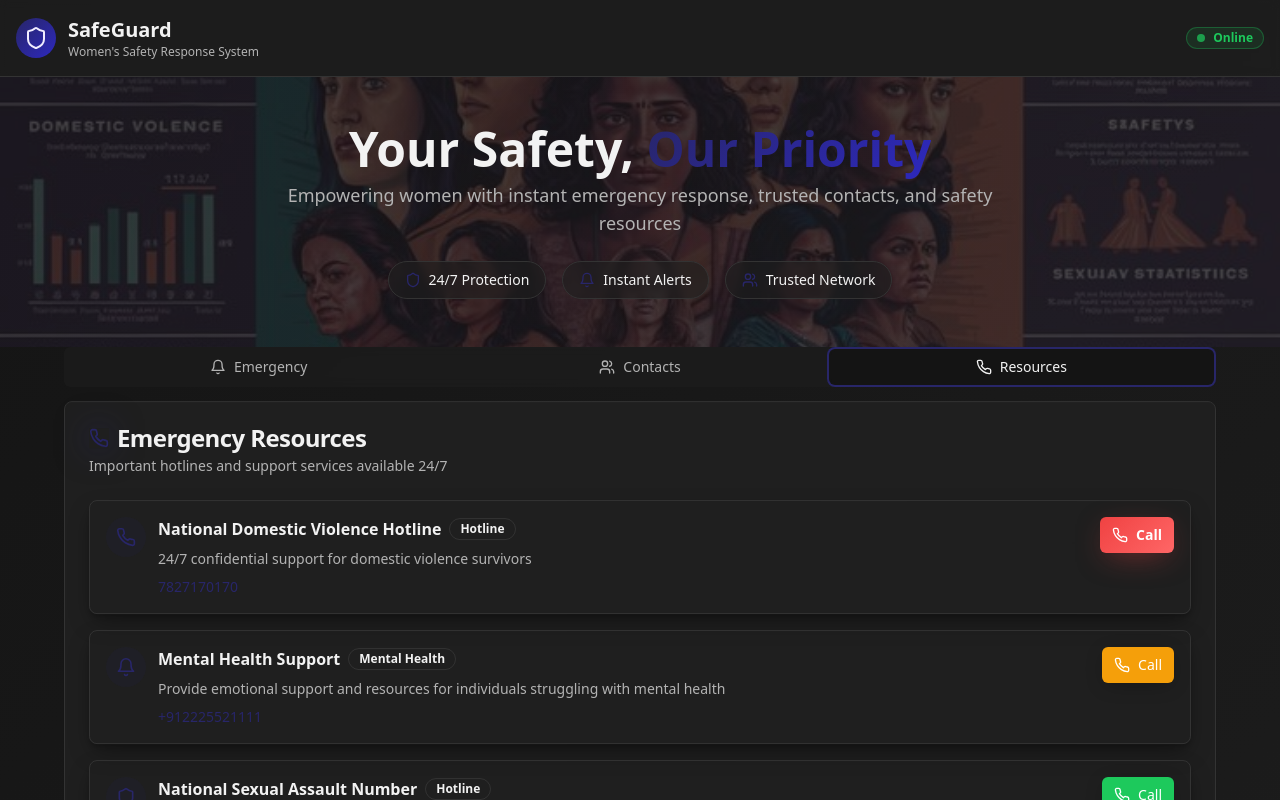
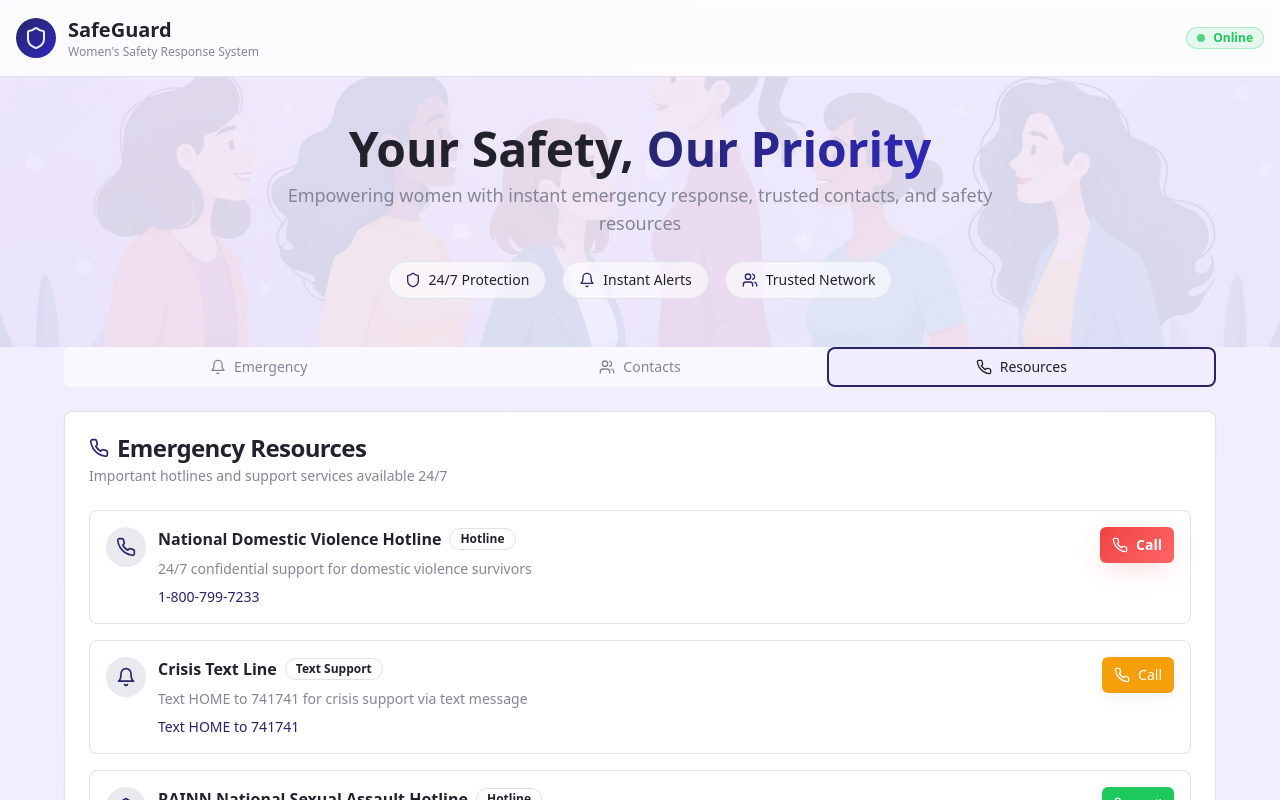
Before and after one commit to Manvi0408/cab-safety-alert-system, a React (Vite) app: page / in a window 1280 px wide. Both pictures are taken after a click on the tab "Resources". Shown: the top 800 px of the page. Built offline with nearby package versions, Linux system fonts and the light colour scheme.

Commit message:
Reverted to commit e7449286e9559caa384ea8c601632b3d16b726ca

```diff
--- a/src/components/EmergencyButton.tsx
+++ b/src/components/EmergencyButton.tsx
@@ -102,7 +102,7 @@ const EmergencyButton = () => {
         <div className="grid grid-cols-2 gap-3 pt-4 border-t">
           <Button variant="outline" size="sm" className="flex items-center gap-2">
             <Phone className="h-4 w-4" />
-            Call 911
+            Call 100
           </Button>
           <Button variant="outline" size="sm" className="flex items-center gap-2">
             <Shield className="h-4 w-4" />
--- a/src/components/EmergencyContacts.tsx
+++ b/src/components/EmergencyContacts.tsx
@@ -16,8 +16,8 @@ interface EmergencyContact {
 
 const EmergencyContacts = () => {
   const [contacts, setContacts] = useState<EmergencyContact[]>([
-    { id: "1", name: "Sarah Johnson", phone: "(555) 123-4567", relationship: "Sister" },
-    { id: "2", name: "Mom", phone: "(555) 987-6543", relationship: "Mother" },
+    { id: "1", name: "Khushi Sharma", phone: "9599722152", relationship: "Friend" },
+    { id: "2", name: "Mom", phone: "9968502412", relationship: "Mother" },
   ]);
 
   const [isAdding, setIsAdding] = useState(false);
--- a/src/components/SafetyResources.tsx
+++ b/src/components/SafetyResources.tsx
@@ -8,23 +8,23 @@ const SafetyResources = () => {
     {
       title: "National Domestic Violence Hotline",
       description: "24/7 confidential support for domestic violence survivors",
-      phone: "7827170170",
+      phone: "1-800-799-7233",
       type: "Hotline",
       icon: Phone,
       variant: "emergency" as const,
     },
     {
-      title: "Mental Health Support",
-      description: "Provide emotional support and resources for individuals struggling with mental health",
-      phone: "+912225521111",
-      type: "Mental Health",
+      title: "Crisis Text Line",
+      description: "Text HOME to 741741 for crisis support via text message",
+      phone: "Text HOME to 741741",
+      type: "Text Support",
       icon: Bell,
       variant: "warning" as const,
     },
     {
-      title: "National Sexual Assault Number",
+      title: "RAINN National Sexual Assault Hotline",
       description: "Support for sexual assault survivors and their loved ones",
-      phone: "011-23379181",
+      phone: "1-800-656-4673",
       type: "Hotline",
       icon: Shield,
       variant: "success" as const,
@@ -32,7 +32,7 @@ const SafetyResources = () => {
     {
       title: "National Suicide Prevention Lifeline",
       description: "Free and confidential emotional support 24/7",
-      phone: "1800-599-0019",
+      phone: "988",
       type: "Crisis Support",
       icon: CircleAlert,
       variant: "default" as const,
@@ -50,10 +50,10 @@ const SafetyResources = () => {
 
   return (
     <div className="space-y-6">
-      <Card className="card-3d animate-float">
+      <Card>
         <CardHeader>
           <CardTitle className="flex items-center gap-2">
-            <Phone className="h-5 w-5 text-primary animate-glow" />
+            <Phone className="h-5 w-5 text-primary" />
             Emergency Resources
           </CardTitle>
           <CardDescription>
@@ -62,10 +62,10 @@ const SafetyResources = () => {
         </CardHeader>
         <CardContent className="space-y-4">
           {resources.map((resource, index) => (
-             <div
-               key={index}
-               className="card-3d flex items-start justify-between p-4 rounded-lg border hover:shadow-glow transition-all duration-200"
-             >
+            <div
+              key={index}
+              className="flex items-start justify-between p-4 rounded-lg border hover:shadow-soft transition-all duration-200"
+            >
               <div className="flex items-start gap-3 flex-1">
                 <div className="flex items-center justify-center w-10 h-10 rounded-full bg-primary/10">
                   <resource.icon className="h-5 w-5 text-primary" />
@@ -98,10 +98,10 @@ const SafetyResources = () => {
         </CardContent>
       </Card>
 
-      <Card className="card-3d animate-float" style={{animationDelay: '1s'}}>
+      <Card>
         <CardHeader>
           <CardTitle className="flex items-center gap-2">
-            <Shield className="h-5 w-5 text-primary animate-glow" />
+            <Shield className="h-5 w-5 text-primary" />
             Safety Tips
           </CardTitle>
           <CardDescription>
--- a/src/index.css
+++ b/src/index.css
@@ -8,27 +8,27 @@ All colors MUST be HSL.
 
 @layer base {
 :root {
-    --background: 0 0% 8%;
-    --foreground: 0 0% 95%;
+    --background: 248 250% 98%;
+    --foreground: 230 15% 15%;
 
-    --card: 0 0% 12%;
-    --card-foreground: 0 0% 95%;
+    --card: 0 0% 100%;
+    --card-foreground: 230 15% 15%;
 
-    --popover: 0 0% 12%;
-    --popover-foreground: 0 0% 95%;
+    --popover: 0 0% 100%;
+    --popover-foreground: 230 15% 15%;
 
     --primary: 242 47% 28%;
     --primary-foreground: 248 250% 98%;
     --primary-glow: 242 65% 45%;
 
-    --secondary: 0 0% 15%;
-    --secondary-foreground: 0 0% 95%;
+    --secondary: 248 100% 97%;
+    --secondary-foreground: 242 47% 28%;
 
-    --muted: 0 0% 15%;
-    --muted-foreground: 0 0% 70%;
+    --muted: 248 100% 97%;
+    --muted-foreground: 230 8% 55%;
 
     --accent: 283 65% 65%;
-    --accent-foreground: 0 0% 100%;
+    --accent-foreground: 248 250% 98%;
 
     --emergency: 0 85% 60%;
     --emergency-foreground: 0 0% 100%;
@@ -43,22 +43,20 @@ All colors MUST be HSL.
     --destructive: 0 84% 60%;
     --destructive-foreground: 0 0% 100%;
 
-    --border: 0 0% 20%;
-    --input: 0 0% 18%;
+    --border: 248 20% 90%;
+    --input: 248 20% 94%;
     --ring: 242 47% 28%;
 
     --gradient-primary: linear-gradient(135deg, hsl(242 47% 28%), hsl(242 65% 45%));
     --gradient-emergency: linear-gradient(135deg, hsl(0 85% 60%), hsl(0 100% 70%));
-    --gradient-hero: linear-gradient(135deg, hsl(0 0% 8%), hsl(0 0% 12%));
+    --gradient-hero: linear-gradient(135deg, hsl(248 250% 98%), hsl(248 100% 97%));
     --gradient-accent: linear-gradient(135deg, hsl(283 65% 65%), hsl(242 65% 45%));
 
-    --shadow-soft: 0 4px 20px -4px hsl(0 0% 0% / 0.3);
-    --shadow-emergency: 0 8px 30px -8px hsl(0 85% 60% / 0.5);
-    --shadow-glow: 0 0 40px hsl(242 65% 45% / 0.4);
-    --shadow-3d: 0 10px 25px -5px hsl(0 0% 0% / 0.4), 0 4px 6px -2px hsl(0 0% 0% / 0.3);
+    --shadow-soft: 0 4px 20px -4px hsl(242 47% 28% / 0.1);
+    --shadow-emergency: 0 8px 30px -8px hsl(0 85% 60% / 0.3);
+    --shadow-glow: 0 0 40px hsl(242 65% 45% / 0.2);
 
     --transition-smooth: all 0.3s cubic-bezier(0.4, 0, 0.2, 1);
-    --transition-3d: transform 0.3s cubic-bezier(0.4, 0, 0.2, 1);
 
     --radius: 0.5rem;
 
@@ -126,32 +124,4 @@ All colors MUST be HSL.
   body {
     @apply bg-background text-foreground;
   }
-
-  .card-3d {
-    @apply transform-gpu transition-all duration-300;
-    box-shadow: var(--shadow-3d);
-  }
-
-  .card-3d:hover {
-    @apply -translate-y-2 scale-105;
-    box-shadow: 0 20px 40px -10px hsl(0 0% 0% / 0.5), 0 8px 12px -4px hsl(0 0% 0% / 0.4);
-  }
-
-  .animate-float {
-    animation: float 6s ease-in-out infinite;
-  }
-
-  .animate-glow {
-    animation: glow 2s ease-in-out infinite alternate;
-  }
-
-  @keyframes float {
-    0%, 100% { transform: translateY(0px); }
-    50% { transform: translateY(-10px); }
-  }
-
-  @keyframes glow {
-    from { box-shadow: 0 0 20px hsl(var(--primary) / 0.3); }
-    to { box-shadow: 0 0 40px hsl(var(--primary) / 0.6); }
-  }
 }
--- a/src/pages/Index.tsx
+++ b/src/pages/Index.tsx
@@ -33,10 +33,10 @@ const Index = () => {
 
       {/* Hero Section */}
       <section className="relative py-12 overflow-hidden">
-        <div className="absolute inset-0 opacity-20">
+        <div className="absolute inset-0 opacity-10">
           <img
-            src="/lovable-uploads/2be1b42d-35d9-4d2c-9ed9-f5153d1ea081.png"
-            alt="Women safety statistics and awareness"
+            src={heroImage}
+            alt="Women safety community"
             className="w-full h-full object-cover"
           />
         </div>
--- a/tailwind.config.ts
+++ b/tailwind.config.ts
@@ -86,8 +86,7 @@ export default {
 			boxShadow: {
 				'soft': 'var(--shadow-soft)',
 				'emergency': 'var(--shadow-emergency)',
-				'glow': 'var(--shadow-glow)',
-				'3d': 'var(--shadow-3d)'
+				'glow': 'var(--shadow-glow)'
 			},
 			transitionProperty: {
 				'smooth': 'var(--transition-smooth)'
```
Also changed, not shown: public/lovable-uploads/2be1b42d-35d9-4d2c-9ed9-f5153d1ea081.png (deleted).
